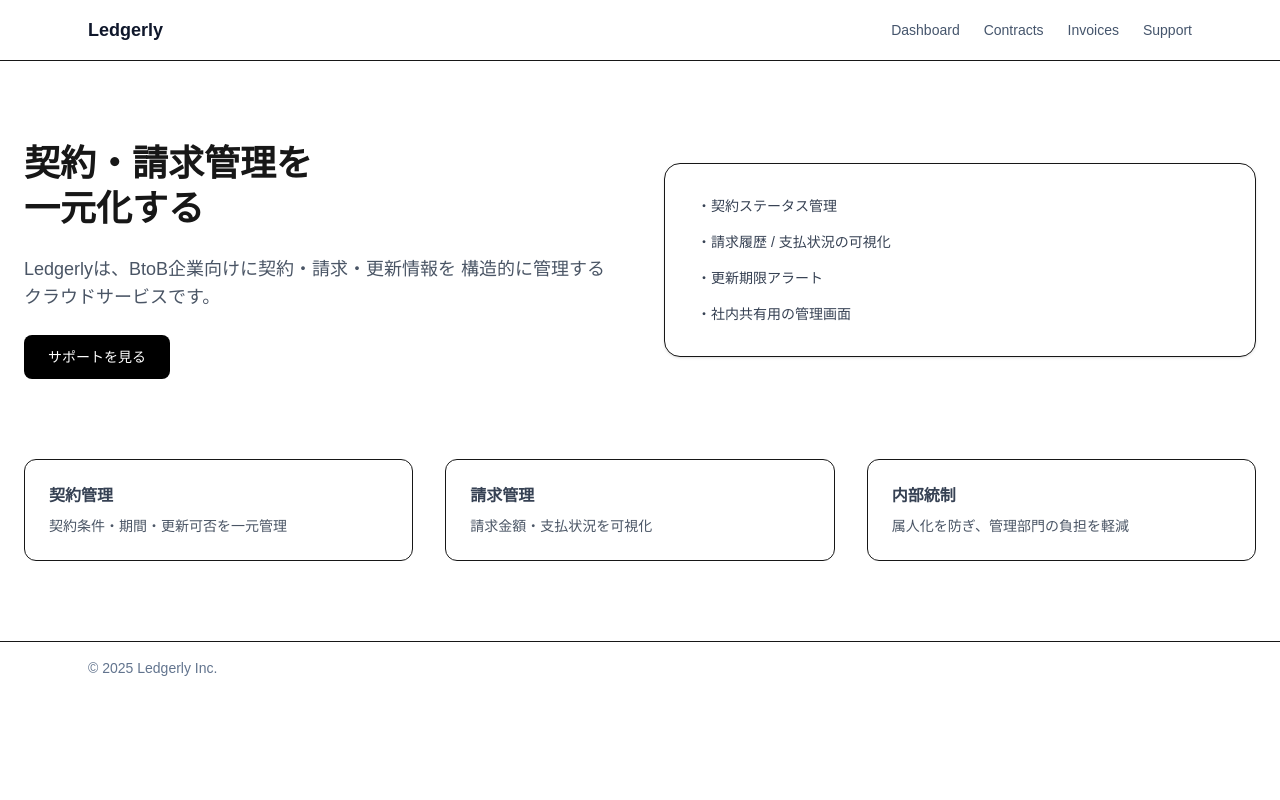
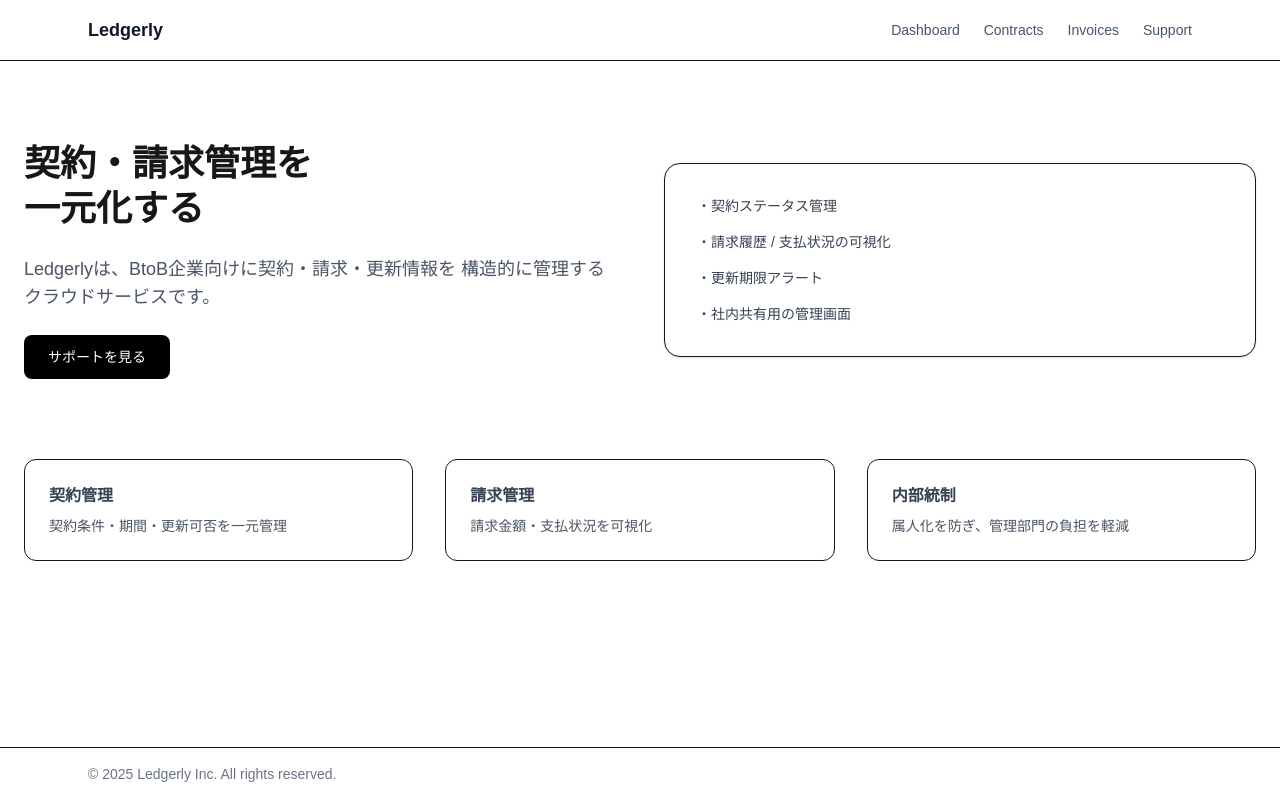
Before and after one commit to makizawa/ledgerly, a Next.js app: page / in a window 1280 px wide. Built offline with nearby package versions, Linux system fonts and the light colour scheme.

Commit message:
footer repair

```diff
--- a/src/app/components/Footer.tsx
+++ b/src/app/components/Footer.tsx
@@ -1,9 +1,9 @@
 export function Footer() {
     return (
-      <footer className="border-t bg-white">
-        <div className="mx-auto max-w-6xl px-6 py-4 text-sm text-slate-500">
-          © 2025 Ledgerly Inc.
-        </div>
-      </footer>
+        <footer className="border-t bg-white">
+            <div className="mx-auto max-w-6xl px-6 py-4 text-sm text-gray-500">
+            © 2025 Ledgerly Inc. All rights reserved.
+            </div>
+        </footer>
     );
   }
--- a/src/app/layout.tsx
+++ b/src/app/layout.tsx
@@ -10,10 +10,10 @@ export default function RootLayout({
 }) {
   return (
     <html lang="ja">
-      <body className="min-h-screen bg-slate-50 text-slate-900">
+      <body className="min-h-screen flex flex-col bg-gray-50 text-gray-900">
         <Header />
 
-        <main>{children}</main>
+        <main className="flex-1">{children}</main>
 
         <Footer />
       </body>
```
